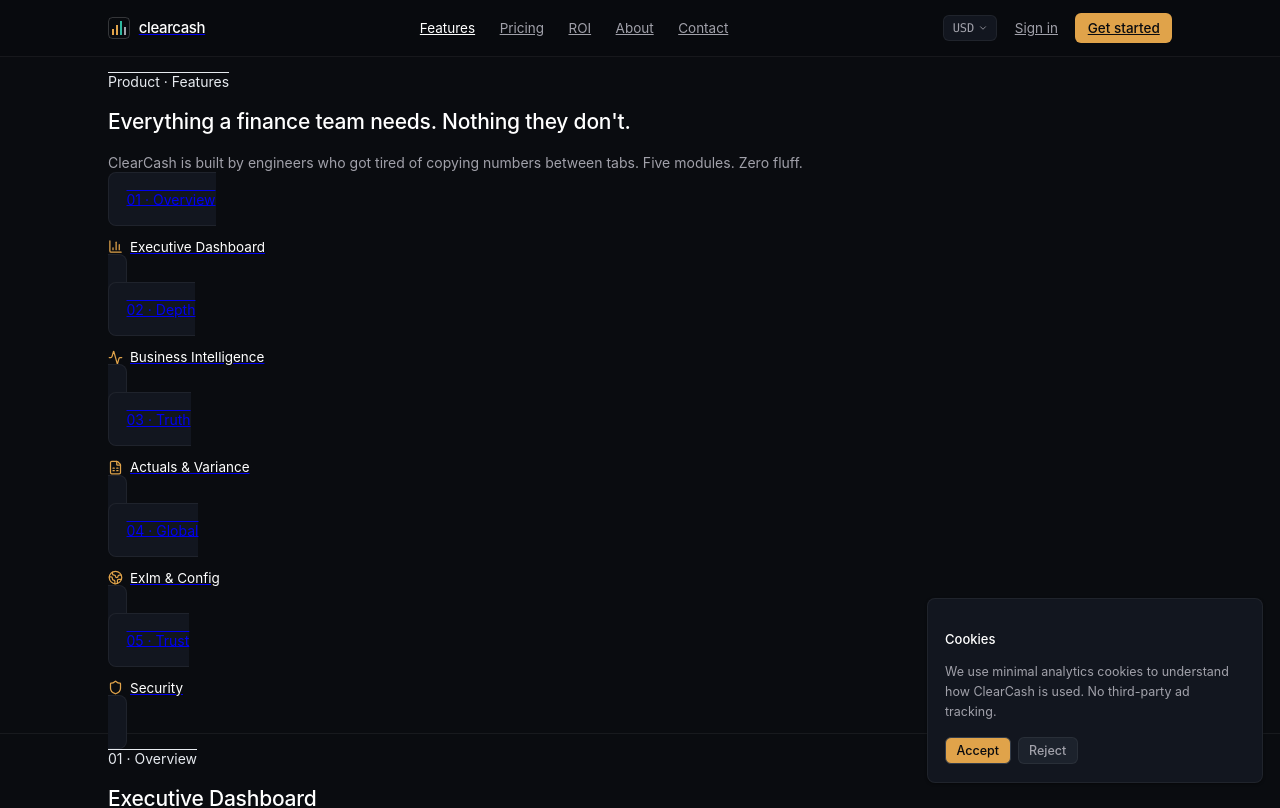
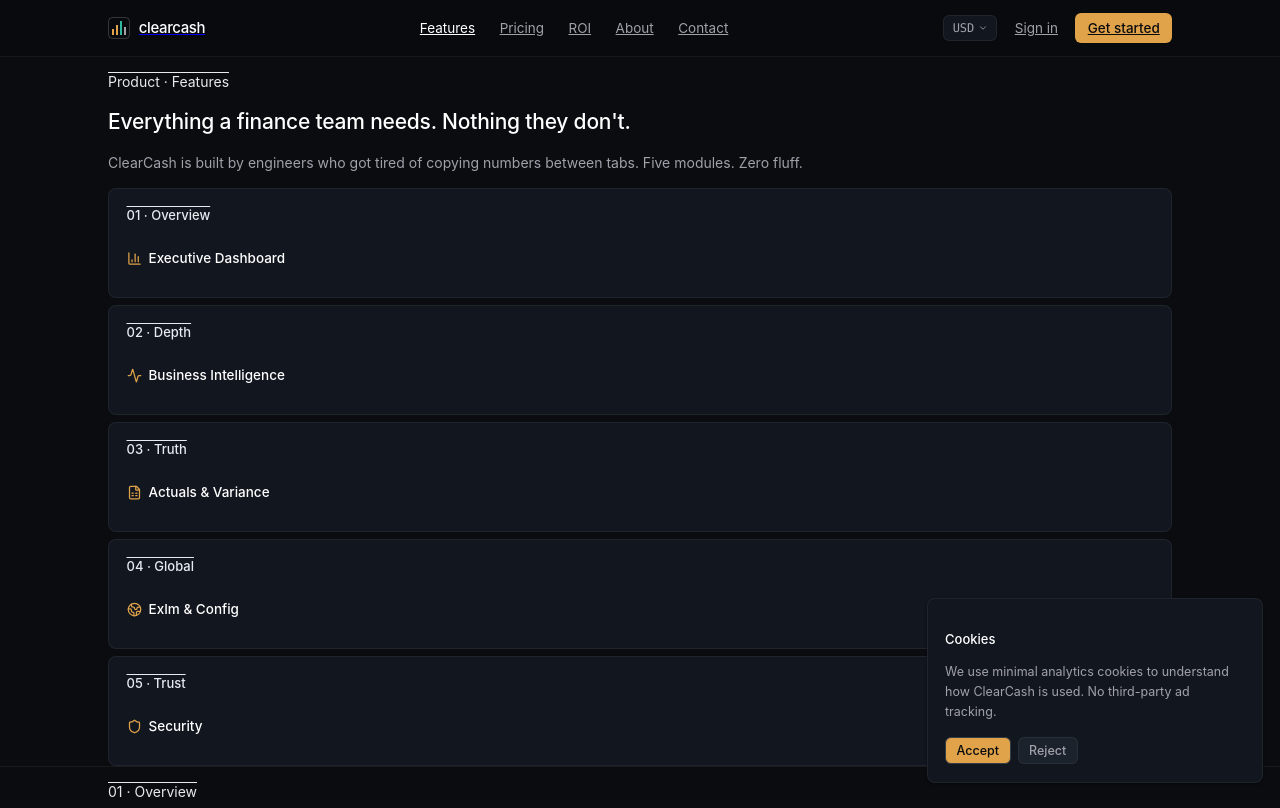
Before and after one commit to AdiiiC/cash-flow-forecaster, a Next.js app in the folder frontend/: page /features in a window 1280 px wide. Shown: the top 808 px of the page. Built offline with nearby package versions, Linux system fonts and the light colour scheme.

Commit message:
fix: marketing site anchor styling and features page cleanup

```diff
--- a/frontend/app/(marketing)/features/page.jsx
+++ b/frontend/app/(marketing)/features/page.jsx
@@ -320,9 +320,10 @@
         <Stagger className="grid sm:grid-cols-2 lg:grid-cols-5 gap-2">
           {capabilities.map((c) => (
             <StaggerItem key={c.key}>
-              <a
-                href={`#${c.key}`}
-                className="block bg-surface hairline rounded-card p-5 hover:bg-elevated transition-colors h-full"
+              <button
+                type="button"
+                onClick={() => document.getElementById(c.key)?.scrollIntoView({ behavior: 'smooth', block: 'start' })}
+                className="w-full text-left bg-surface hairline rounded-card p-5 hover:bg-elevated transition-colors h-full cursor-pointer"
                 data-testid={`features-nav-${c.key}`}
               >
                 <span className="overline">{c.tag}</span>
@@ -330,7 +331,7 @@
                   <c.icon size={15} className="text-accent" />
                   <p className="text-[13.5px] text-white">{c.title}</p>
                 </div>
-              </a>
+              </button>
             </StaggerItem>
           ))}
         </Stagger>
--- a/frontend/app/globals.css
+++ b/frontend/app/globals.css
@@ -3443,6 +3443,12 @@
 .dev-link-card span { font-size: 11px; font-weight: 400; color: var(--text-faint); }
 
 /* ─── Marketing site (Tailwind) ──────────────────────────────────────────── */
+/* Reset browser default blue/underline on <a> inside marketing pages so
+   Tailwind utility classes (text-muted, text-white, etc.) always win.       */
+.biz-layout a, main a {
+  color: inherit;
+  text-decoration: none;
+}
 @tailwind components;
 @tailwind utilities;
 
```
